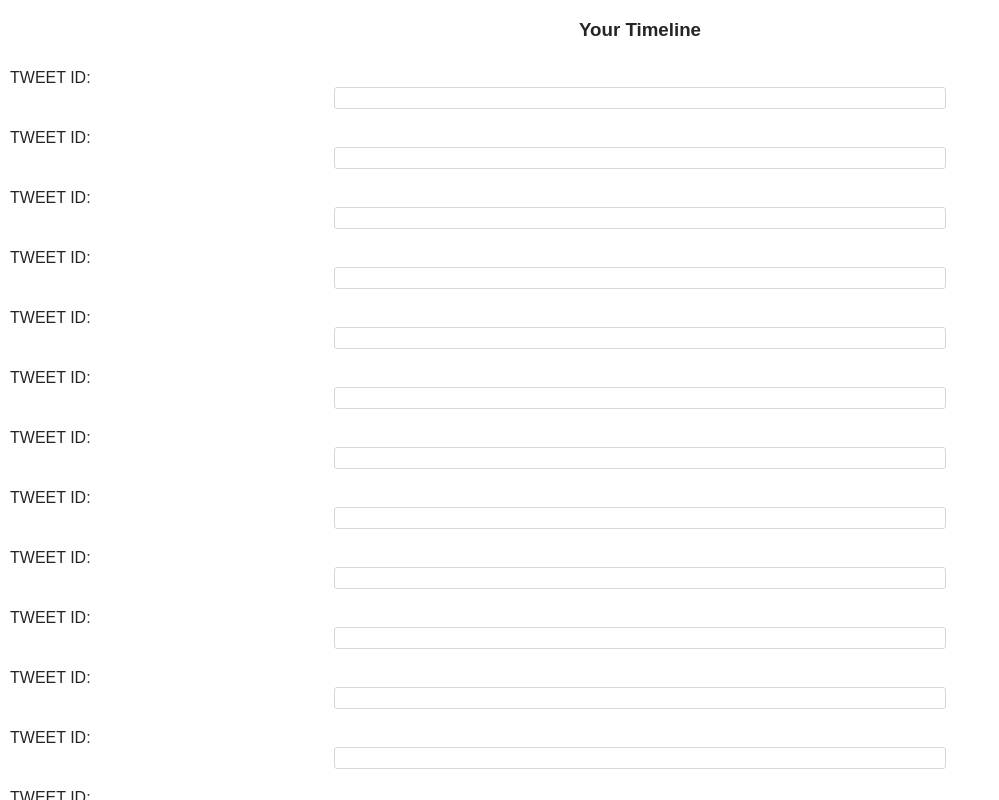
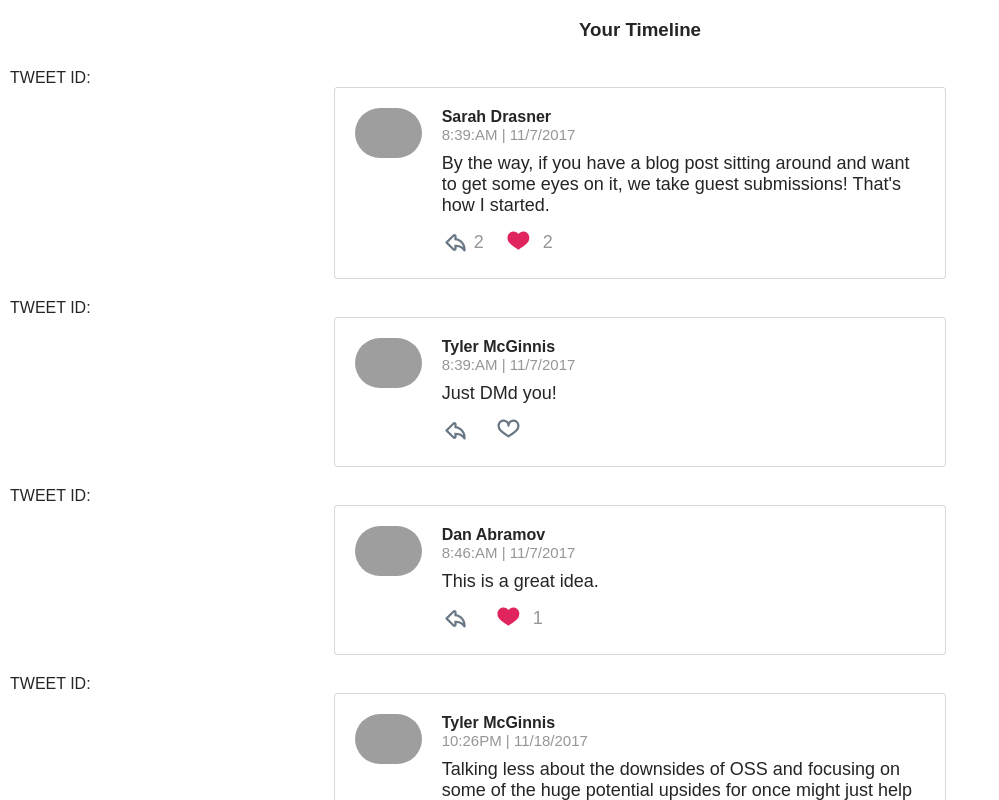
Before and after one commit to Akram11/micro-twitter, a React (Create React App) app: page / in a window 1280 px wide. Shown: the top 800 px of the page, without its empty margins (0-999 px from the left). Built offline with nearby package versions, Linux system fonts and the light colour scheme; grey boxes are pictures that could not be loaded.

Commit message:
added the UI for the tweet component

```diff
--- a/src/components/Tweet.js
+++ b/src/components/Tweet.js
@@ -1,31 +1,67 @@
-import React,{Component} from 'react'
-import {connect} from 'react-redux'
-import {formatTweet} from '../utils/helpers'
-import { TiArrowBackOutline,TiHeartOutline, TiHeartFullOutline } from 'react-icons/ti';
+import React, { Component } from 'react'
+import { connect } from 'react-redux'
+import { formatTweet, formatDate } from '../utils/helpers'
+import { TiArrowBackOutline, TiHeartOutline, TiHeartFullOutline } from 'react-icons/ti'
 
 
-class Tweet extends Component{
+class Tweet extends Component {
+    handleLike = (e) => {
+        e.preventDefault()
 
-    render(){
-        const {tweet} = this.props
-        if (tweet ===null) {
+        // todo: Handle Like Tweet
+    }
+
+    render() {
+        const { tweet } = this.props
+        const { name, avatar, timestamp, text, hasLiked, likes, replies, parent } = tweet
+
+        if (tweet === null) {
             return <p>this tweet doesn't exist</p>
         }
-        console.log(this.props)
-        return(
-            <div className = 'tweet'>
 
+
+
+
+        return (
+            <div className='tweet'>
+                <img
+                    src={avatar}
+                    alt={`Avatar of ${name}`}
+                    className='avatar'
+                />
+                <div className='tweet-info'>
+                    <div>
+                        <span>{name}</span>
+                        <div>{formatDate(timestamp)}</div>
+                        {parent && (
+                            <button className='replying-to' onClick={(e) => this.toParent(e, parent.id)}>
+                                Replying to @{parent.author}
+                            </button>
+                        )}
+                        <p>{text}</p>
+                    </div>
+                    <div className='tweet-icons'>
+                        <TiArrowBackOutline className='tweet-icon' />
+                        <span>{replies !== 0 && replies}</span>
+                        <button className='heart-button' onClick={this.handleLike}>
+                            {hasLiked === true
+                                ? <TiHeartFullOutline color='#e0245e' className='tweet-icon' />
+                                : <TiHeartOutline className='tweet-icon' />}
+                        </button>
+                        <span>{likes !== 0 && likes}</span>
+                    </div>
+                </div>
             </div>
         )
     }
 }
 
-function mapStateToProps({tweets, users, authedUser}, {id}){
+function mapStateToProps({ tweets, users, authedUser }, { id }) {
     const tweet = tweets[id]
     const parentTweet = tweet ? tweets[tweet.replyinTo] : null
-    return{
+    return {
         authedUser,
-        tweet: tweet ? formatTweet(tweet,users[tweet.author], authedUser, parentTweet) : null
+        tweet: tweet ? formatTweet(tweet, users[tweet.author], authedUser, parentTweet) : null
     }
 }
 
```
